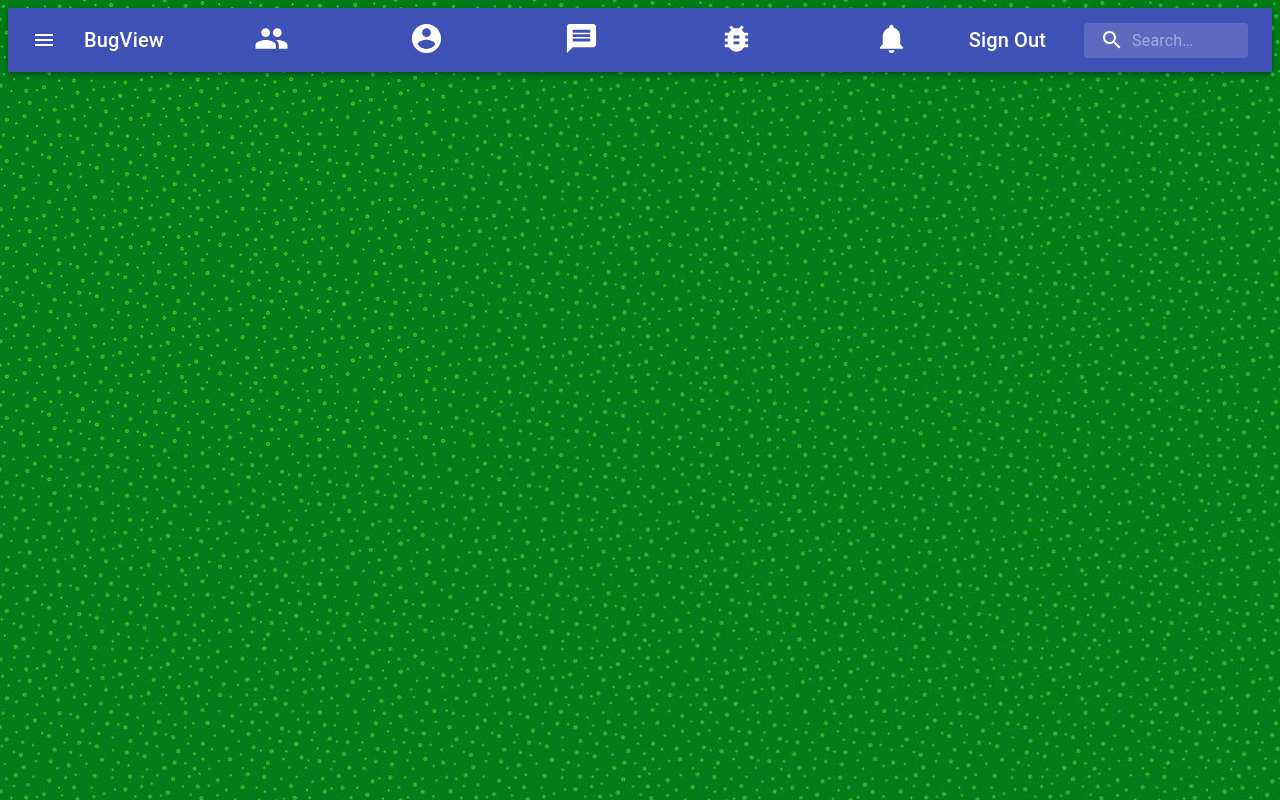
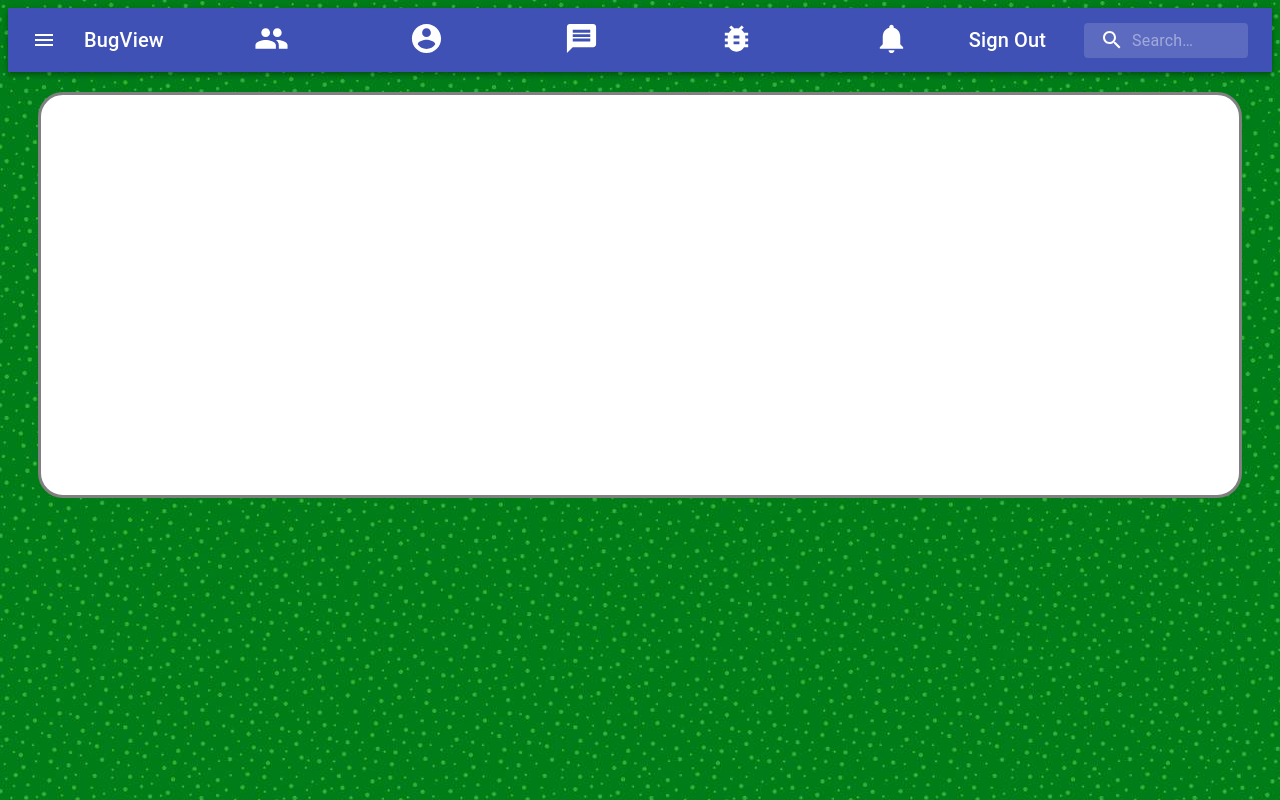
Before and after one commit to hjkmines/capstone-client, a React (Create React App) app: page / in a window 1280 px wide. Built offline with nearby package versions, Linux system fonts and the light colour scheme.

Commit message:
adds dashboard 1

```diff
--- a/src/components/Dashboard/Dashboard.js
+++ b/src/components/Dashboard/Dashboard.js
@@ -2,12 +2,14 @@
 import AppBar from '../AppBar/AppBar';
 import DataTable from './DataTable';
 import NestedList from './NestedList';
+import Dashboard1 from './Dashboard1';
 
 const Dashboard = () => {
 
     return (
         <div>
             <AppBar />
+            <Dashboard1 />
             {/* <DataTable />  */}
             {/* <NestedList />  */}
             {/* <h1>Dashboard</h1> */}
--- /dev/null
+++ b/src/components/Dashboard/Dashboard1.css
@@ -0,0 +1,11 @@
+.dashboard1 {
+    border-radius: 25px;
+    margin-top: 20px;
+    border-style: solid;
+    border-color: gray;
+    display: block;
+    height: 400px;
+    background-color: white;
+    margin-left: 30px;
+    margin-right: 30px;
+}
--- /dev/null
+++ b/src/components/Dashboard/Dashboard1.js
@@ -0,0 +1,13 @@
+import React from 'react';
+import './Dashboard1.css'
+
+const Dashboard1 = () => {
+
+    return(
+        <div className='dashboard1'>
+
+        </div>
+    )
+}
+
+export default Dashboard1;
```
